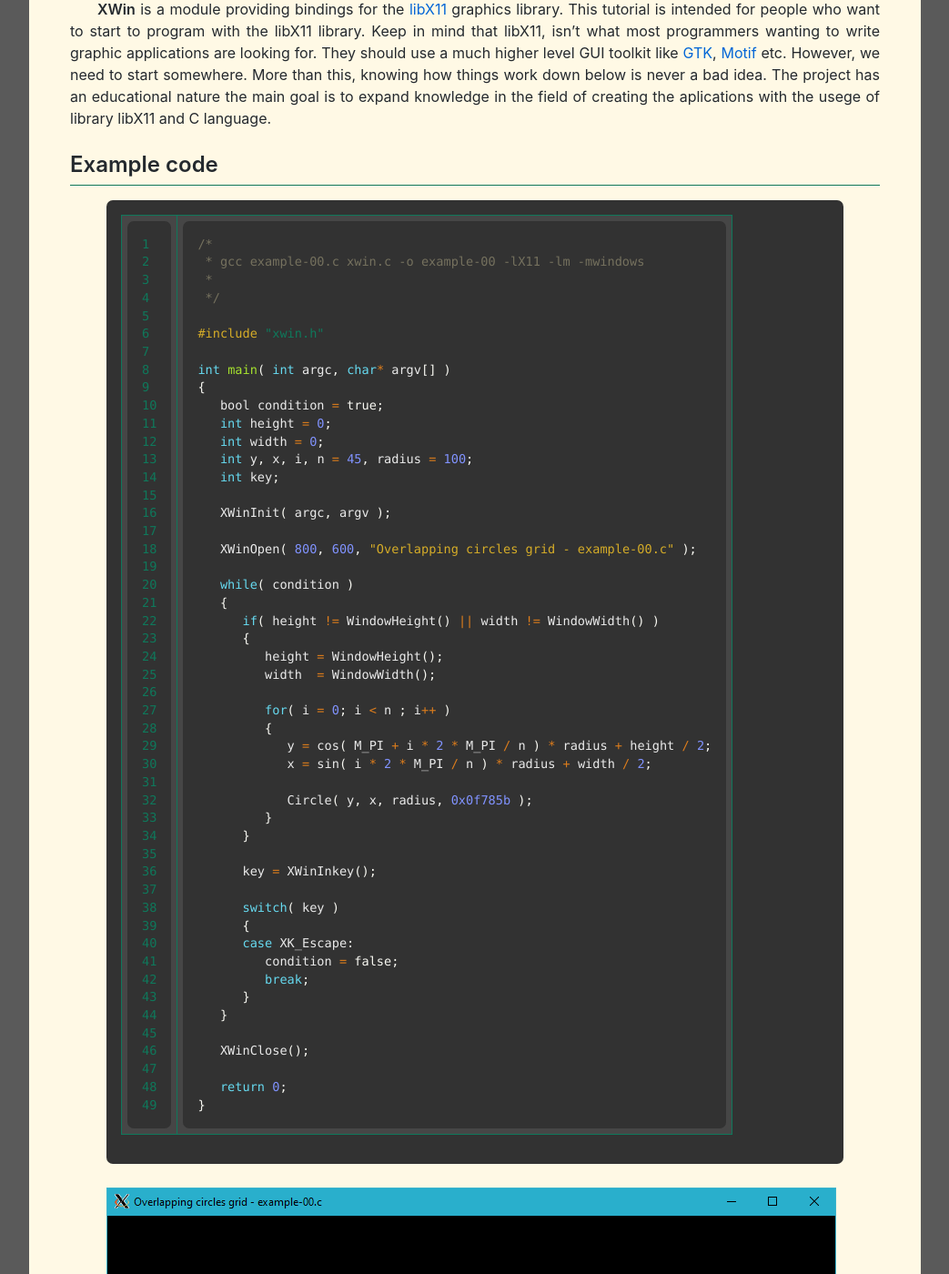
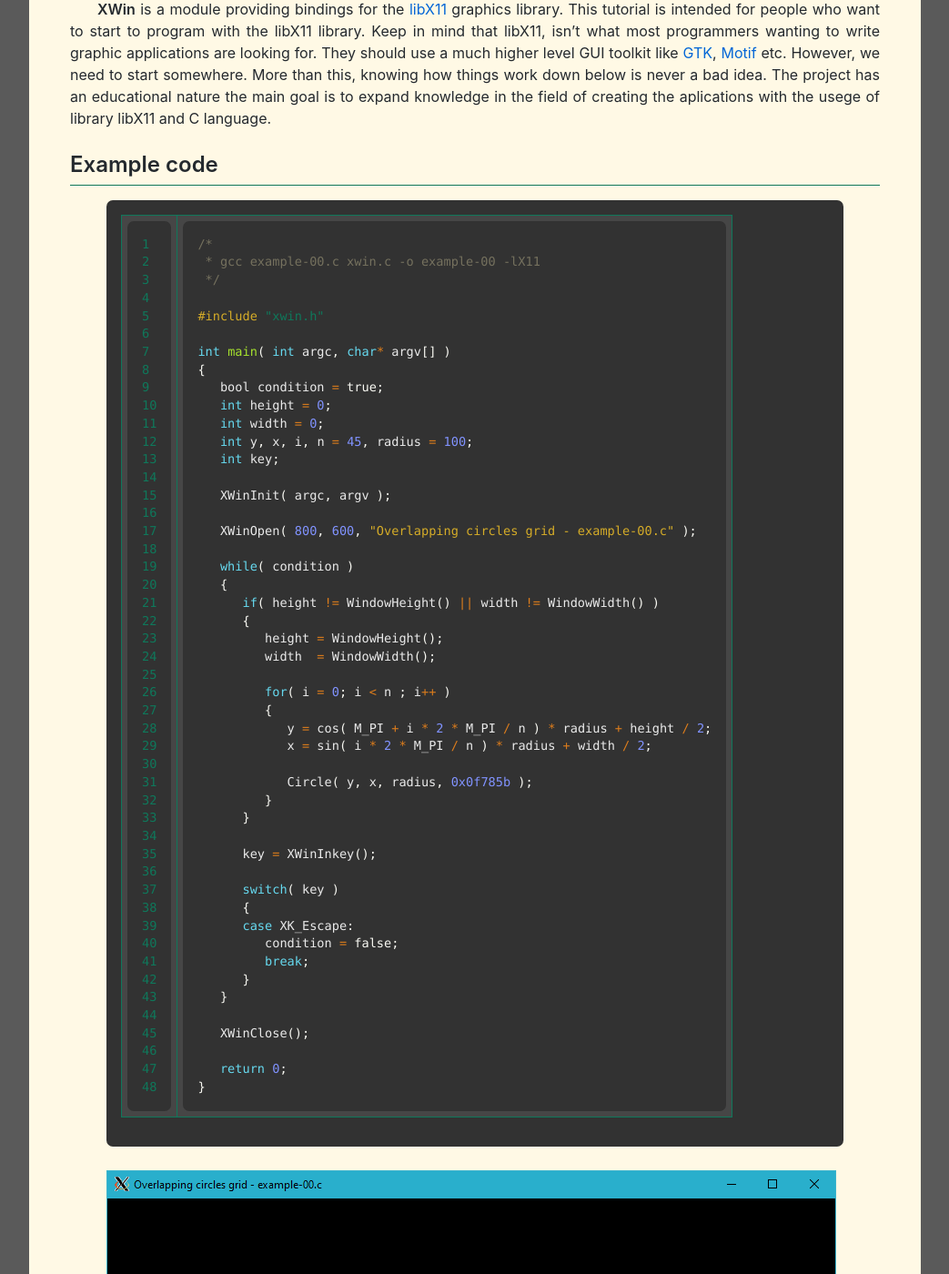
Before and after one commit to rjopek/xwin, a Jekyll site: the page built from docs/index.md, in a window 1280 px wide and 1400 px high, scrolled down 468 px. Shown: the whole window at 91% size, without its empty margins (118-1161 px from the left). Built offline with Jekyll 4.4.1, drawn with Linux system fonts in a browser that asks for light colours.

Commit message:
Update index.md

```diff
--- a/docs/index.md
+++ b/docs/index.md
@@ -13,8 +13,7 @@ title: Home
 
 {% highlight c linenos %}
 /*
- * gcc example-00.c xwin.c -o example-00 -lX11 -lm -mwindows
- *
+ * gcc example-00.c xwin.c -o example-00 -lX11
  */
 
 #include "xwin.h"
```
